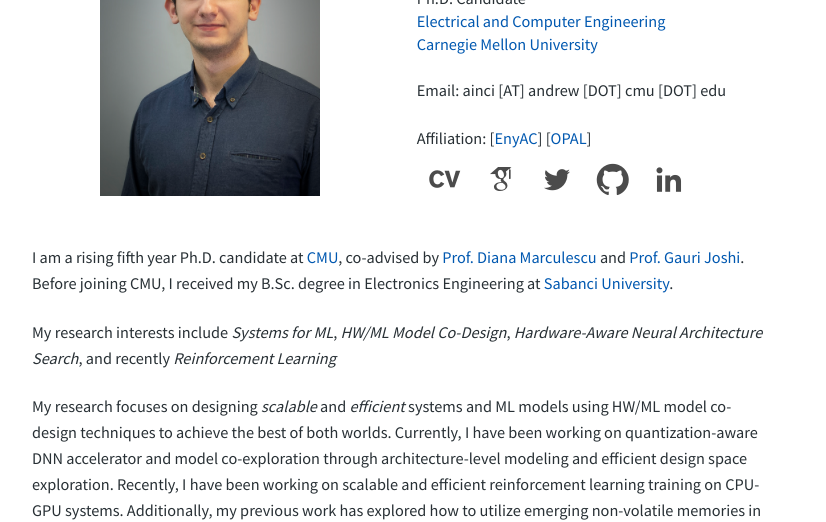
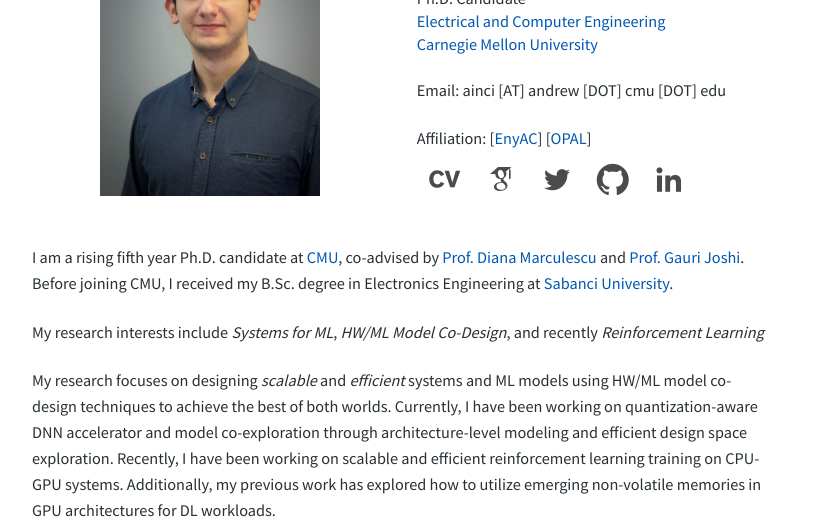
Before and after one commit to inciaf/inciaf.github.io, a plain HTML site: page index.html in a window 1280 px wide. Shown: the part 122-644 px from the top of the page, without its empty margins (238-1064 px from the left). Drawn offline with nearby package versions, Linux system fonts and the light colour scheme; files whose address does not match are found by name.

Commit message:
Update index.html

```diff
--- a/index.html
+++ b/index.html
@@ -105,7 +105,7 @@
           </p>
 
           <p>
-          My research interests include <i>Systems for ML</i>, <i>HW/ML Model Co-Design</i>, <i>Hardware-Aware Neural Architecture Search</i>, and recently <i>Reinforcement Learning</i>
+          My research interests include <i>Systems for ML</i>, <i>HW/ML Model Co-Design</i>, and recently <i>Reinforcement Learning</i>
           </p>
 
          <!--  <p>
```
